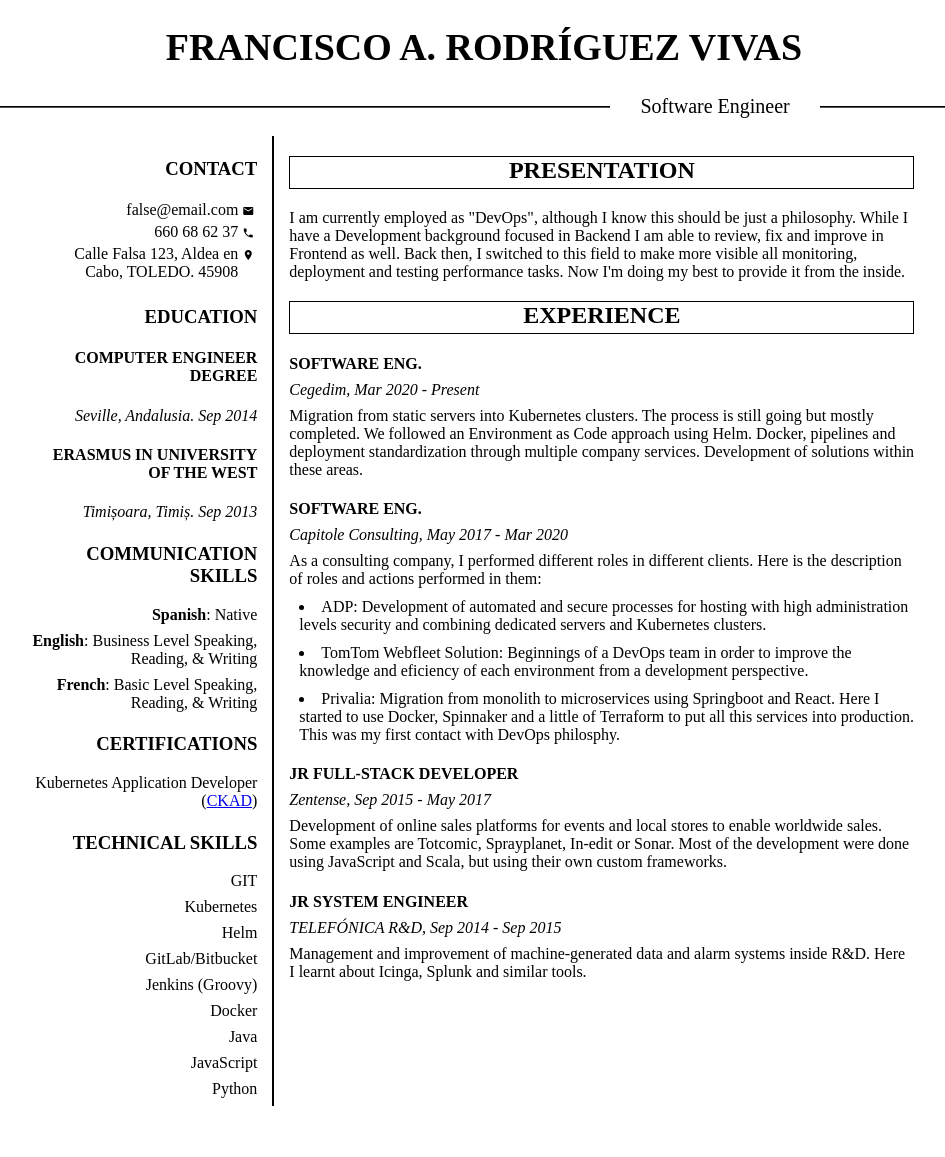
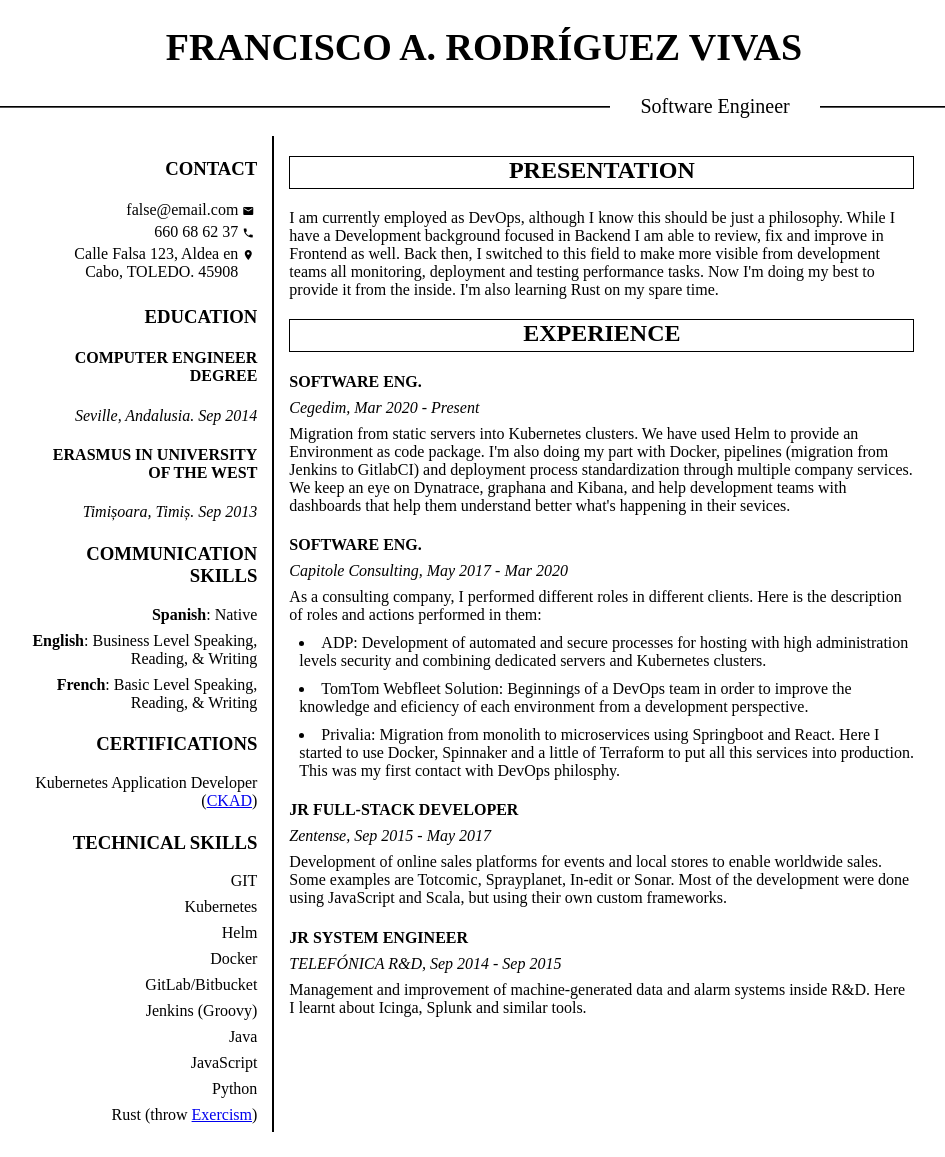
Before and after one commit to farv/farv.github.io, a Jekyll site: the page resume.html, which Jekyll copies as it is, in a window 1280 px wide. Shown: the whole page, without its empty margins (156-1101 px from the left). Built offline with Jekyll 4.4.1, drawn with Linux system fonts in a browser that asks for light colours; before the commit the page ends 1131 px from its top, so only the background shows below that.

Commit message:
Update CV data

```diff
--- a/resume.html
+++ b/resume.html
@@ -61,24 +61,28 @@
                     <p>GIT</p>
                     <p>Kubernetes</p>
                     <p>Helm</p>
+                    <p>Docker</p>
                     <p>GitLab/Bitbucket</p>
                     <p>Jenkins (Groovy)</p>
-                    <p>Docker</p>
                     <p>Java</p>
                     <p>JavaScript</p>
                     <p>Python</p>
+                    <p>Rust (throw <a href="https://exercism.org/profiles/farv">Exercism</a>)</p>
                 </div>
             </div>
             <div class="two">
                 <h2>PRESENTATION</h2>
                 <div>
-                    <p>I am currently employed as "DevOps", although I know this
+                    <p>
+                        I am currently employed as DevOps, although I know this
                         should be just a philosophy. While I have a Development
                         background focused in Backend I am able to review, fix
                         and improve in Frontend as well. Back then, I switched
-                        to this field to make more visible all monitoring,
-                        deployment and testing performance tasks.
-                        Now I'm doing my best to provide it from the inside.</p>
+                        to this field to make more visible from development teams
+                        all monitoring, deployment and testing performance tasks.
+                        Now I'm doing my best to provide it from the inside.
+                        I'm also learning Rust on my spare time.
+                    </p>
                 </div>
                 <h2>EXPERIENCE</h2>
                 <div>
@@ -86,11 +90,13 @@
                     <p><i>Cegedim, Mar 2020 - Present</i></p>
                     <p>
                         Migration from static servers into Kubernetes clusters.
-                        The process is still going but mostly completed.
-                        We followed an Environment as Code approach using Helm.
-                        Docker, pipelines and deployment standardization
-                        through multiple company services. Development of solutions
-                        within these areas.
+                        We have used Helm to provide an Environment as code package.
+                        I'm also doing my part with Docker, pipelines (migration
+                        from Jenkins to GitlabCI) and deployment process standardization
+                        through multiple company services.
+                        We keep an eye on Dynatrace, graphana and Kibana, and help
+                        development teams with dashboards that help them understand
+                        better what's happening in their sevices.
                     </p>
                 </div>
                 <div>
```
